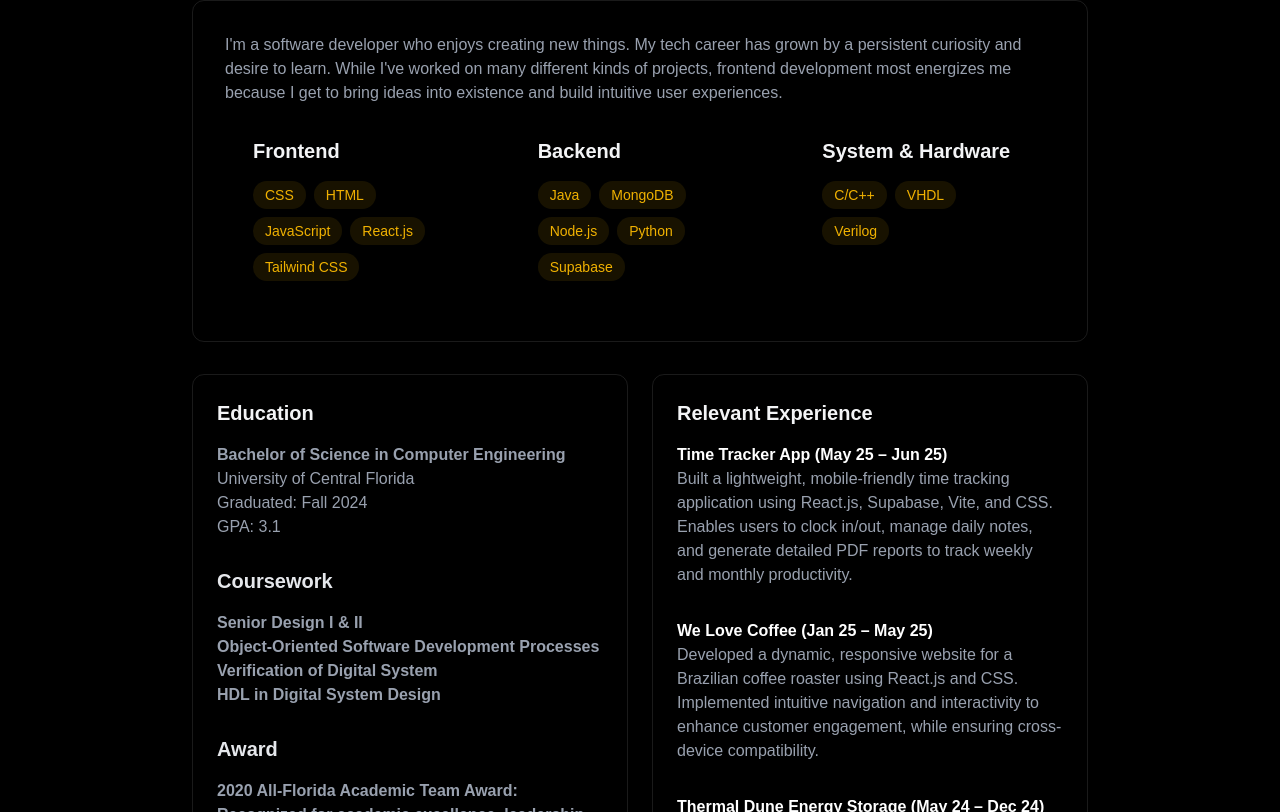
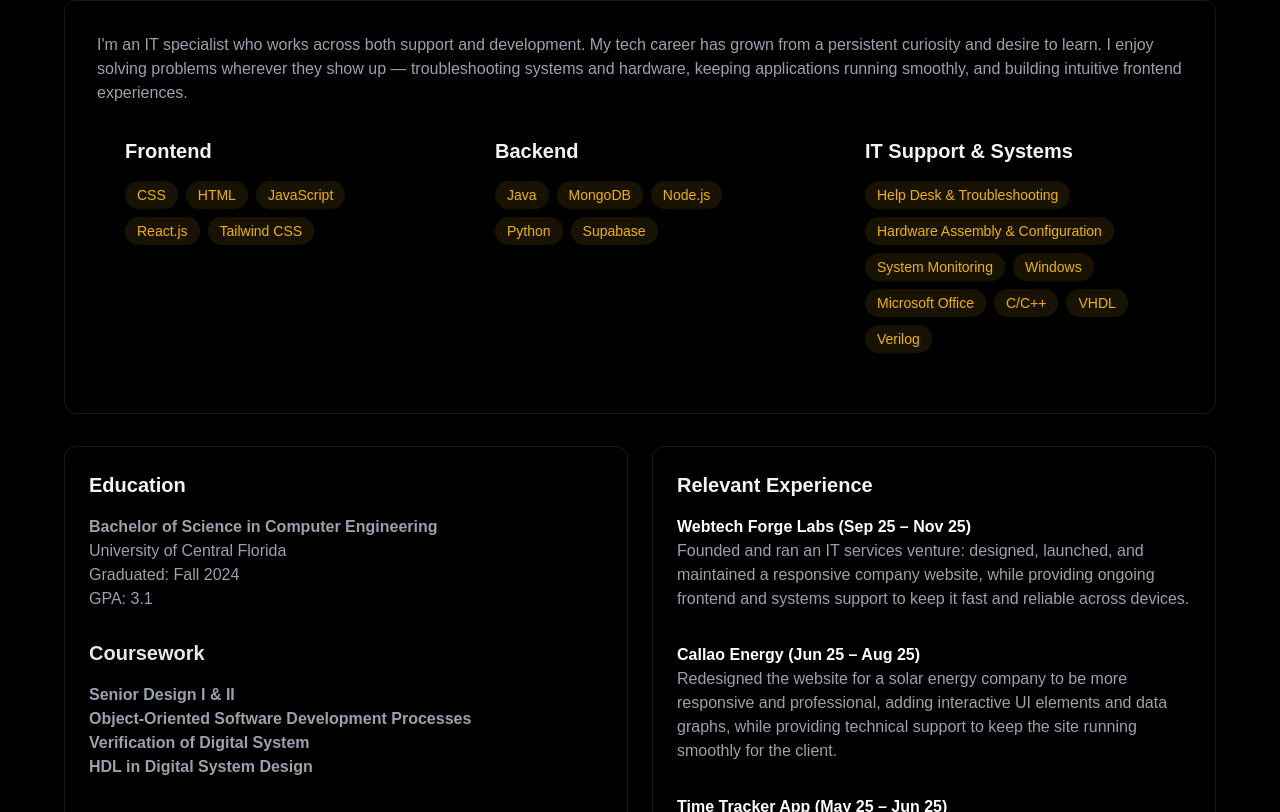
Before and after one commit to fpfrances/portfolio, a React (Vite) app: page / in a window 1280 px wide. Shown: the part 968-1780 px from the top of the page. Built offline with nearby package versions, Linux system fonts and the light colour scheme.

Commit message:
Refactor About section and update project descriptions for clarity and relevance

```diff
--- a/src/components/sections/About.jsx
+++ b/src/components/sections/About.jsx
@@ -17,7 +17,12 @@ export const About = () => {
         "Supabase",
     ];
 
-    const SystemHardwareSkills = [
+    const ITSupportSystemsSkills = [
+        "Help Desk & Troubleshooting",
+        "Hardware Assembly & Configuration",
+        "System Monitoring",
+        "Windows",
+        "Microsoft Office",
         "C/C++",
         "VHDL",
         "Verilog"
@@ -26,15 +31,14 @@ export const About = () => {
     return (
         <section id="about" className="min-h-screen flex items-center justify-center py-25">
             <RevealOnScroll>
-            <div className="max-w-4xl mx-auto px-auto">
+            <div className="max-w-6xl mx-auto px-auto">
                 <h2 className="text-4xl font-bold mb-7 bg-gradient-to-r from-yellow-500 to-pink-600 bg-clip-text text-transparent text-center">
                     About Me</h2>
 
                 <div className="rounded-xl p-8 border border-white/10 hover:-translate-y-1 hover:border-yellow-500/30 transition-all hover:shadow-[0_0_20px_rgba(234,179,8,0.4)]">
                 <p className="text-gray-400 mb-1">
-                I'm a software developer who enjoys creating new things. My tech career has grown by a persistent curiosity and desire to learn.
-                While I've worked on many different kinds of projects, frontend development most energizes me because I get to bring ideas into existence
-                and build intuitive user experiences.
+                I'm an IT specialist who works across both support and development. My tech career has grown from a persistent curiosity and desire to learn.
+                I enjoy solving problems wherever they show up — troubleshooting systems and hardware, keeping applications running smoothly, and building intuitive frontend experiences.
                 </p>
 
                 <div className="grid grid-cols-1 md:grid-cols-3 gap-6">
@@ -61,9 +65,9 @@ export const About = () => {
                     </div>
 
                     <div className="rounded-xl p-7 hover:-translate-y-1 transition-all">
-                        <h3 className="text-xl font-bold mb-4">System & Hardware</h3>
+                        <h3 className="text-xl font-bold mb-4">IT Support & Systems</h3>
                         <div className="flex flex-wrap gap-2">
-                            {SystemHardwareSkills.map((tech, key) =>(
+                            {ITSupportSystemsSkills.map((tech, key) =>(
                                 <span key={key} className="bg-yellow-500/10 text-yellow-500 py-1 px-3 rounded-full text-sm hover:bg-yellow-500/20
                                 hover:shadow-[0_0_15px_rgba(234,179,8,0.4)] transition">{tech}
                                 </span>
@@ -100,6 +104,20 @@ export const About = () => {
                         <h3 className="text-xl font-bold mb-4">Relevant Experience</h3>
                         <div className="space-y-8 text-gray-400">
                             <div>
+                            <h4 className="text-white"><strong>Webtech Forge Labs (Sep 25 – Nov 25)</strong></h4>
+                                <p>Founded and ran an IT services venture: designed, launched, and maintained a responsive
+                                company website, while providing ongoing frontend and systems support to keep it fast and reliable
+                                across devices.
+                                </p>
+                            </div>
+                            <div>
+                            <h4 className="text-white"><strong>Callao Energy (Jun 25 – Aug 25)</strong></h4>
+                                <p>Redesigned the website for a solar energy company to be more responsive and professional,
+                                adding interactive UI elements and data graphs, while providing technical support to keep
+                                the site running smoothly for the client.
+                                </p>
+                            </div>
+                            <div>
                             <h4 className="text-white"><strong> Time Tracker App (May 25 – Jun 25)</strong></h4>
                                 <p>Built a lightweight, mobile-friendly time tracking application using React.js, Supabase, Vite, and CSS.
                                 Enables users to clock in/out, manage daily notes, and generate detailed PDF reports to track weekly and monthly productivity.
@@ -119,12 +137,6 @@ export const About = () => {
                                 a touchscreen-optimized UI for an ESP32-powered LCD display.
                                 </p>
                             </div>
-                            <div>
-                            <h4 className="text-white"><strong>Knight's Rental Car (Jan 24 – May 24)</strong></h4>
-                                <p>Designed end-user-friendly web application for over 100 users using HTML,
-                                CSS, JavaScript, and MongoDB with a key focus on frontend development.
-                                </p>
-                            </div>
                         </div>
                     </div>
                 </div>
--- a/src/components/sections/Home.jsx
+++ b/src/components/sections/Home.jsx
@@ -7,7 +7,7 @@ export const Home = () => {
                 <h1 className="text-5xl md:text-7xl font-bold mb-6 bg-gradient-to-r from-yellow-500 to-pink-600 bg-clip-text text-transparent leading-right">Welcome to My Portfolio</h1>
                 <p className="text-gray-300 text-lg mb-9 max-w-auto mx-auto">
                 Hi there! Buckle up — welcome to my digital wonderland!<br></br>
-                I'm a Software Engineer who loves mixing code, creativity, and a shot of caffeine to build cool things.<br></br>
+                I'm an IT Support & Frontend Development specialist who loves solving problems — from keeping systems running smoothly to building intuitive user interfaces.<br></br>
                 Here you'll find some of my projects, get to know me, and my world of tech in my virtual space.<br></br>
                 Make yourself at home, click around, and I hope you find something that sparks your interest!</p><br></br>
                 <a href="#about" className="bg-gradient-to-r from-yellow-500 to-pink-600 py-4 px-7 rounded-full font-medium transition relative overflow-hidden hover:shadow-[0_0_50px_rgba(234,179,8,0.4)]">Learn more</a>
--- a/src/components/sections/Projects.jsx
+++ b/src/components/sections/Projects.jsx
@@ -7,6 +7,46 @@ export const Projects = () => {
                 <h2 className="text-4xl font-bold mb-8 bg-gradient-to-r from-yellow-500 to-pink-600 bg-clip-text text-transparent text-center">
                 Featured Projects</h2>
                 <div className="grid grid-cols-1 md:grid-cols-2 gap-6">
+                    <div className="p-6 rounded-xl border border-white/10 hover:-translate-y-1 hover:border-yellow-500/30
+                        hover:shadow-[0_0_15px_rgba(234,179,8,0.4)] transition">
+                        <h3 className="text-xl font-bold mb-2">Webtech Forge Labs</h3>
+                        <p className="text-gray-300 mb-4">
+                        Founded and run an IT services venture, designing, launching, and maintaining a responsive
+                        company website while providing ongoing frontend and systems support to keep it fast,
+                        secure, and reliable across devices.
+                        </p>
+                        <div className="flex flex-wrap gap-2">
+                            {["IT Support", "JavaScript", "React.js", "Tailwind CSS", "Troubleshooting"].map((tech, key) => (
+                            <span key={key} className="bg-yellow-500/10 text-yellow-500 py-1 px-3 rounded-full text-sm hover:bg-yellow-500/20
+                            hover:shadow-[0_0_15px_rgba(234,179,8,0.4)] transition-all">{tech}
+                            </span>
+                        ))}
+                        </div>
+                        <div className="flex justify-left items-center mt-4">
+                            <a href="https://www.webtechforgelabs.com/" target="_blank" className="bg-gradient-to-r from-yellow-500 to-pink-600 bg-clip-text text-transparent text-center px-2">
+                            ➔ Live Demo
+                            </a>
+                        </div>
+                    </div>
+                    <div className="p-6 rounded-xl border border-white/10 hover:-translate-y-1 hover:border-yellow-500/30
+                        hover:shadow-[0_0_15px_rgba(234,179,8,0.4)] transition">
+                        <h3 className="text-xl font-bold mb-2">Callao Energy Website</h3>
+                        <p className="text-gray-300 mb-4">
+                        Redesigned the website for a solar energy company to be more responsive and professional,
+                        adding interactive UI elements and data graphs, while providing technical support to keep
+                        the site running smoothly for the client.
+                        </p>
+                        <div className="flex flex-wrap gap-2">
+                            {["CSS", "HTML", "IT Support", "JavaScript"].map((tech, key) => (
+                            <span key={key} className="bg-yellow-500/10 text-yellow-500 py-1 px-3 rounded-full text-sm hover:bg-yellow-500/20
+                            hover:shadow-[0_0_15px_rgba(234,179,8,0.4)] transition-all">{tech}
+                            </span>
+                        ))}
+                        </div>
+                        <p className="text-gray-500 text-sm mt-4 italic">
+                        Client project — site no longer active.
+                        </p>
+                    </div>
                     <div className="p-6 rounded-xl border border-white/10 hover:-translate-y-1 hover:border-yellow-500/30
                         hover:shadow-[0_0_15px_rgba(234,179,8,0.4)] transition">
                         <h3 className="text-xl font-bold mb-2">Time Tracker App</h3>
```
